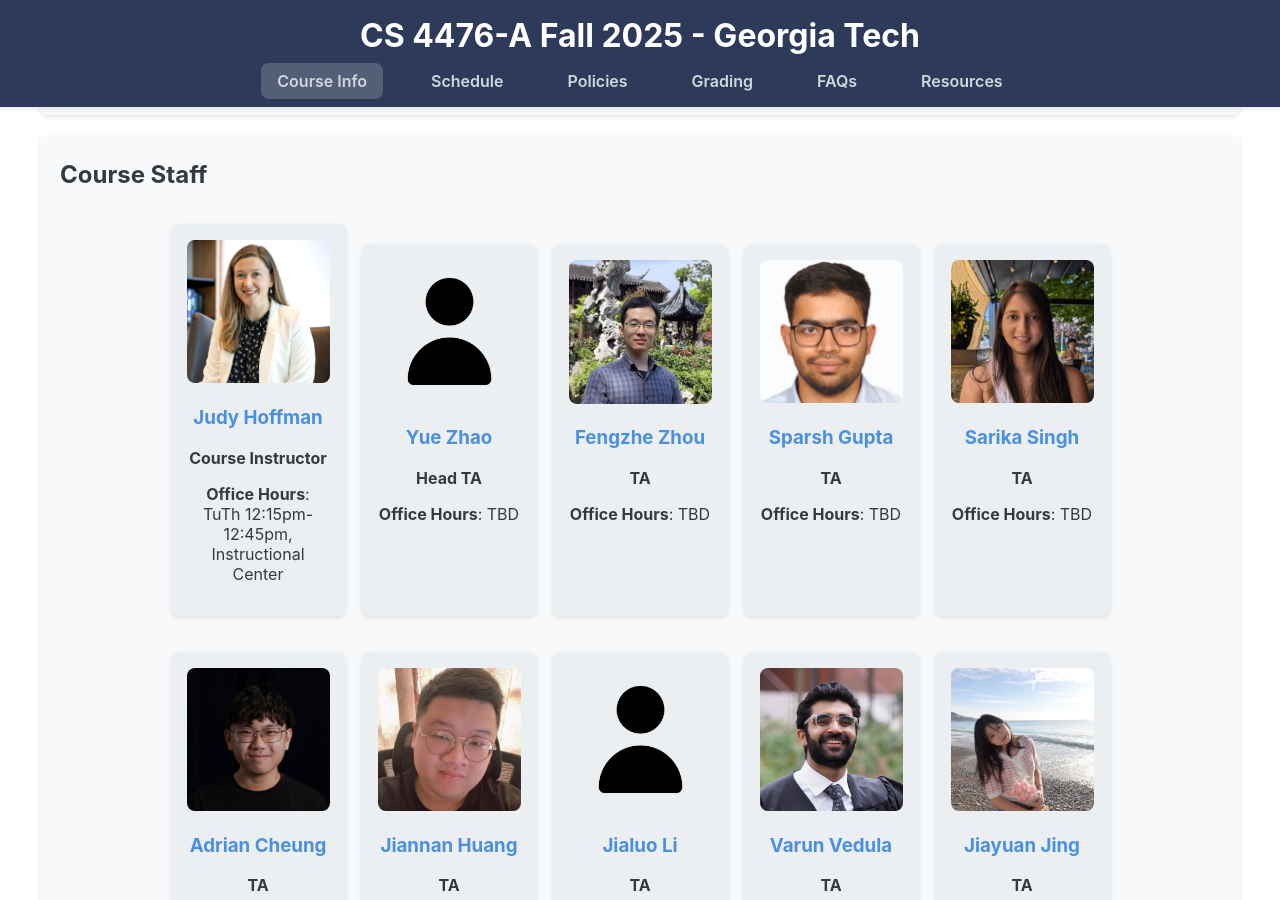
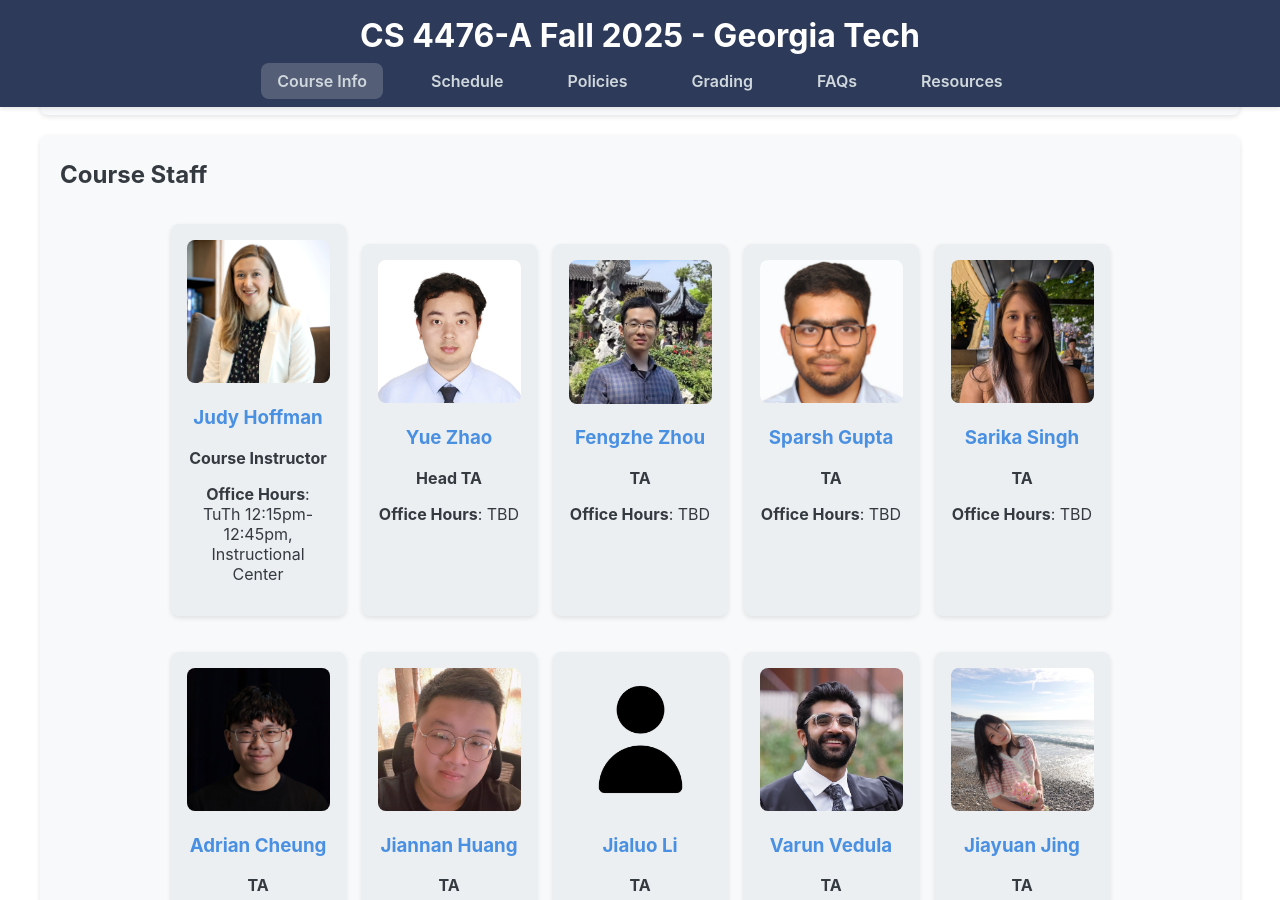
Before and after one commit to jhoffman/cs4476-fa25, a Jekyll site: the page built from index.html, in a window 1280 px wide and 900 px high, scrolled down 396 px. Built offline with Jekyll 4.4.1, drawn with Linux system fonts in a browser that asks for light colours.

Commit message:
adding yue img

```diff
--- a/_data/ta.yml
+++ b/_data/ta.yml
@@ -1,5 +1,5 @@
 - name: "Yue Zhao"
-  img: "assets/images/person.png"
+  img: "assets/images/yue.jpg"
   role: "Head TA"
   officehours: "TBD"
   url: ""
```
Also changed, not shown: assets/images/yue.jpg (added).
